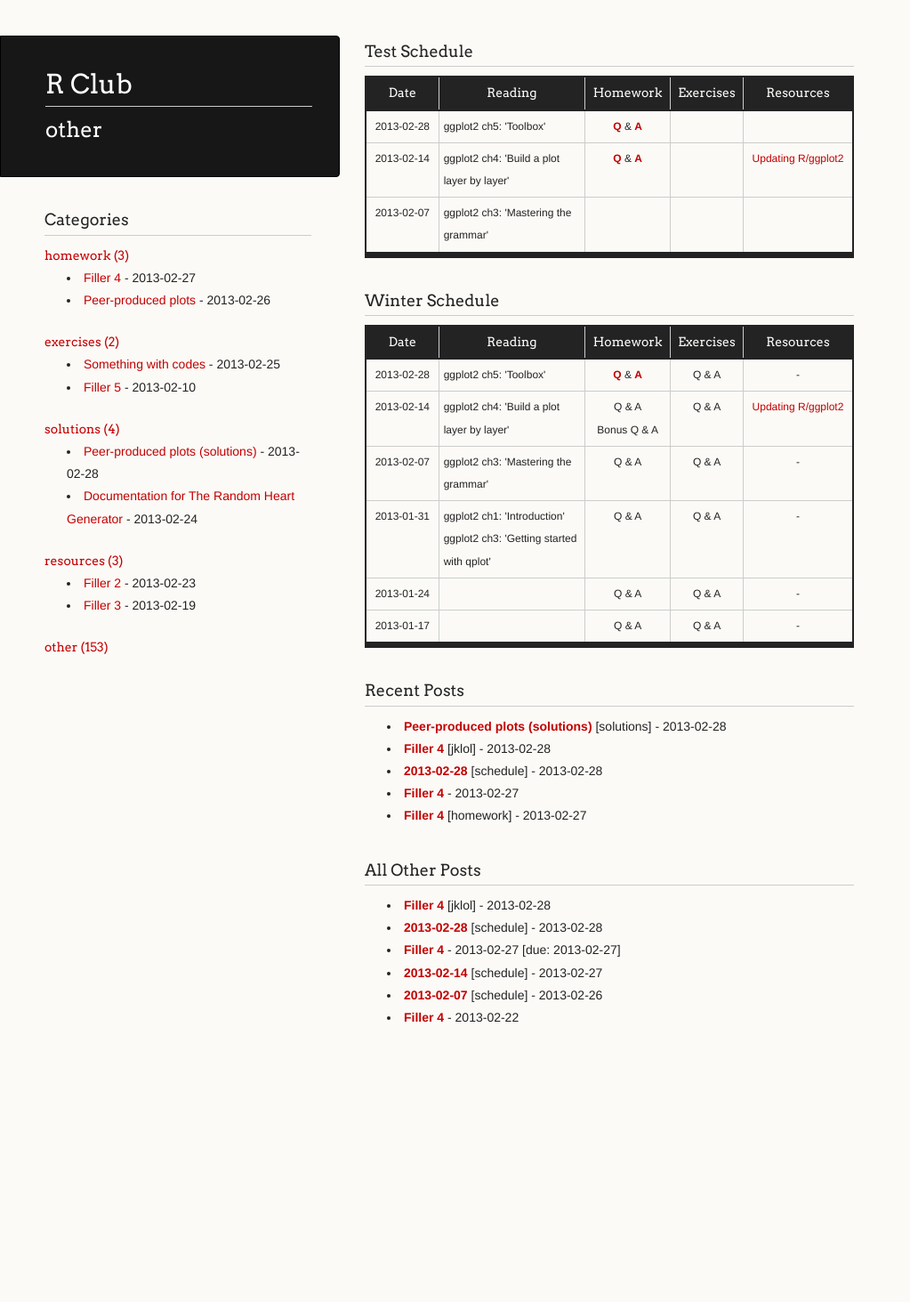
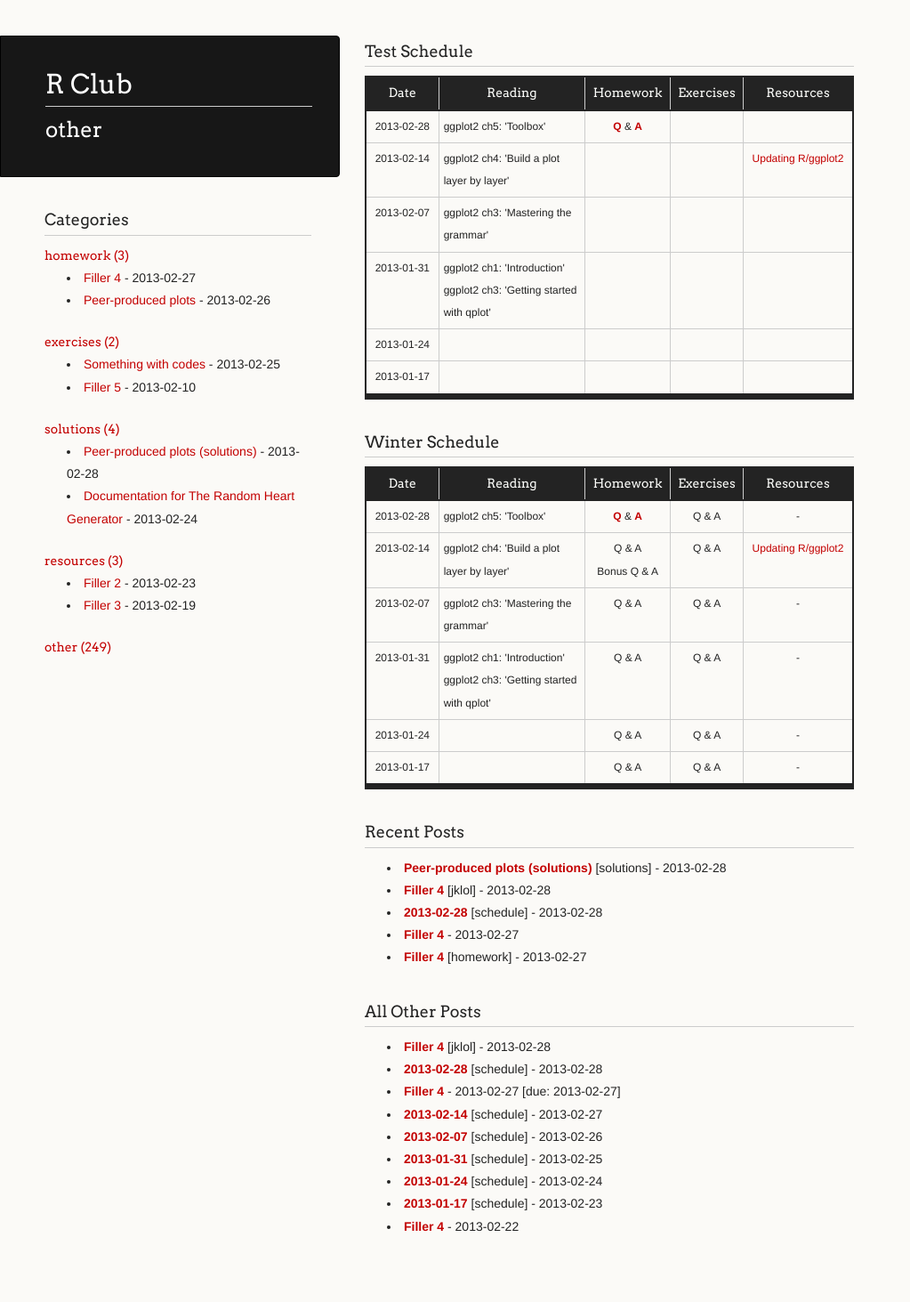
Before and after one commit to mfcovington/r_club, a Jekyll site: the page built from other.html, in a window 1280 px wide. Shown: the whole page at 89% size, without its empty margins (0-1023 px from the left). Built offline with Jekyll 4.4.1, drawn with Linux system fonts in a browser that asks for light colours; Markdown is read by kramdown in place of the engine named in the settings; before the commit the page ends 1228 px from its top, so only the background shows below that.

Commit message:
add/update schedule posts

```diff
--- /dev/null
+++ b/_posts/2013-02-23-2013-01-17.md
@@ -0,0 +1,16 @@
+---
+title: 2013-01-17
+layout: post
+categories: schedule
+comments: true
+author: mike
+classdate: 2013-01-17
+reading:
+- [ "", "" ]
+homework:
+- [ "", "" ]
+exercises:
+- [ "", "" ]
+resources:
+- [ "", "" ]
+---
--- /dev/null
+++ b/_posts/2013-02-24-2013-01-24.md
@@ -0,0 +1,16 @@
+---
+title: 2013-01-24
+layout: post
+categories: schedule
+comments: true
+author: mike
+classdate: 2013-01-24
+reading:
+- [ "", "" ]
+homework:
+- [ "", "" ]
+exercises:
+- [ "", "" ]
+resources:
+- [ "", "" ]
+---
--- /dev/null
+++ b/_posts/2013-02-25-2013-01-31.md
@@ -0,0 +1,17 @@
+---
+title: 2013-01-31
+layout: post
+categories: schedule
+comments: true
+author: mike
+classdate: 2013-01-31
+reading:
+- [ "ggplot2 ch1: 'Introduction'", "" ]
+- [ "ggplot2 ch3: 'Getting started with qplot'", "" ]
+homework:
+- [ "", "" ]
+exercises:
+- [ "", "" ]
+resources:
+- [ "", "" ]
+---
```
Also changed, not shown: _posts/2013-02-27-2013-02-14.md (+1 -1 lines).
